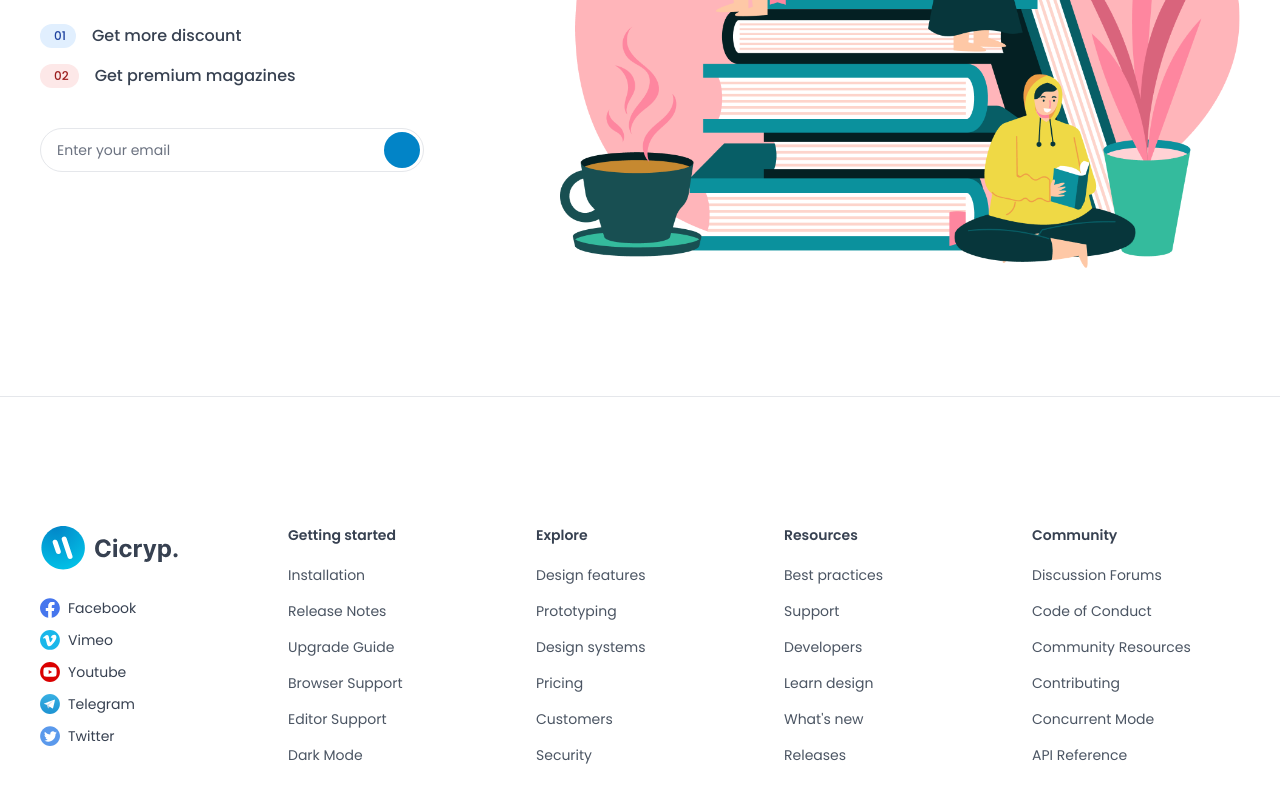
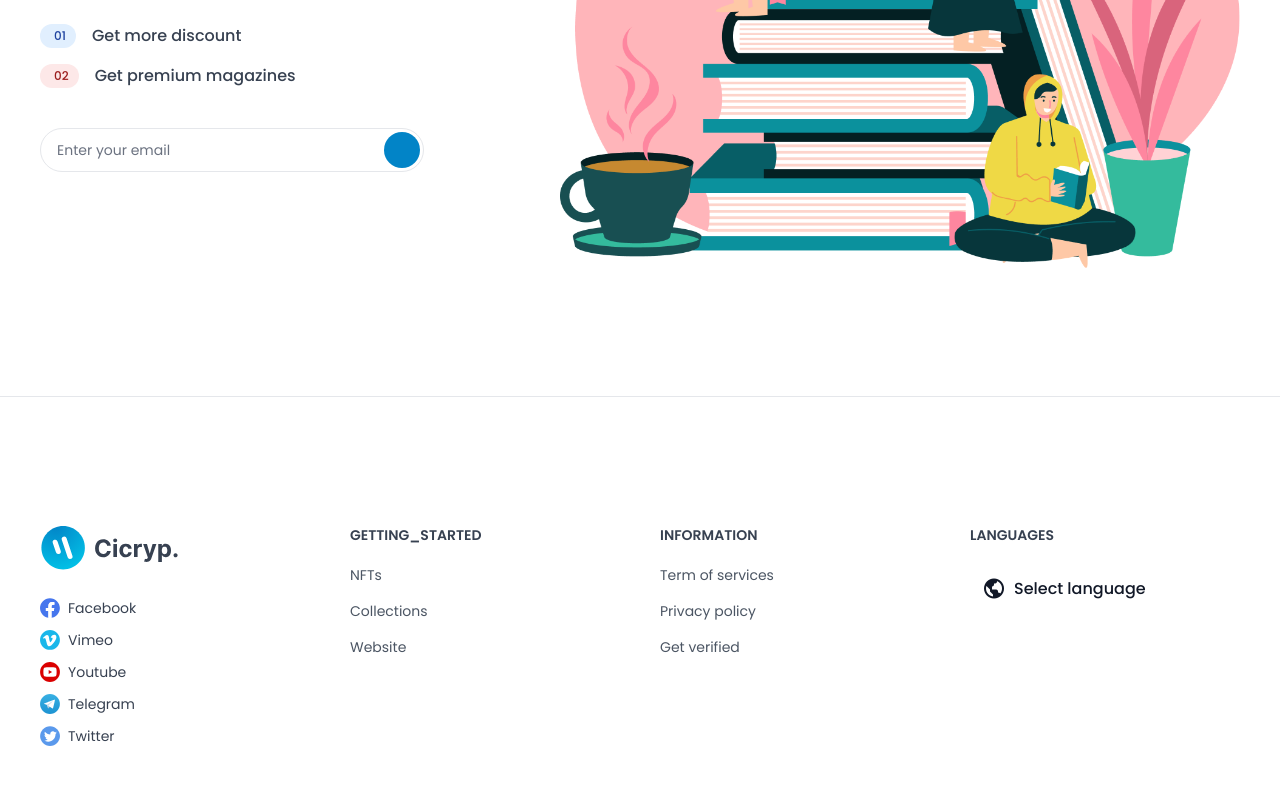
Before and after one commit to farajshuaib/sahaba-landingpage-graduation-project-, a React (Vite) app: page /contact in a window 1280 px wide. Shown: the part 1924-2724 px from the top of the page. Built offline with nearby package versions, Linux system fonts and the light colour scheme.

Commit message:
update footer

```diff
--- a/src/components/Header/LocalesDropDown.tsx
+++ b/src/components/Header/LocalesDropDown.tsx
@@ -3,8 +3,12 @@ import { locales } from "../../constant";
 import React, { Fragment } from "react";
 import { useTranslation } from "react-i18next";
 
-const LocalesDropDown: React.FC = () => {
-  const { i18n } = useTranslation();
+interface Props {
+  labeled?: boolean;
+}
+
+const LocalesDropDown: React.FC<Props> = ({ labeled }) => {
+  const { i18n, t } = useTranslation();
 
   const setLang = (lang: string) => {
     i18n.changeLanguage(lang);
@@ -21,10 +25,11 @@ const LocalesDropDown: React.FC = () => {
             <Popover.Button
               className={`
                 ${open ? "" : "text-opacity-90"}
-                 group  p-2 hover:bg-gray-100 dark:hover:bg-neutral-800 rounded-full inline-flex items-center text-base font-medium hover:text-opacity-100
+                 group  py-2 px-3 hover:bg-gray-100 gap-2 dark:hover:bg-neutral-800 rounded-full inline-flex items-center text-base font-medium hover:text-opacity-100
                   focus:outline-none relative`}
             >
               <i className="text-2xl bx bx-world"></i>
+              {labeled && <span className="">{t("Select_language")}</span>}
             </Popover.Button>
             <Transition
               as={Fragment}
@@ -35,20 +40,20 @@ const LocalesDropDown: React.FC = () => {
               leaveFrom="opacity-100 translate-y-0"
               leaveTo="opacity-0 translate-y-1"
             >
-              <Popover.Panel className="absolute z-10 w-screen max-w-xs px-4 mt-3 -right-28 sm:right-0 sm:px-0">
-                <div className="overflow-hidden shadow-lg rounded-2xl ring-1 ring-black ring-opacity-5">
-                  <div className="relative grid gap-4 p-5 bg-white dark:bg-neutral-800">
-                    <h3 className="text-xl font-semibold">languages</h3>
+              <Popover.Panel className="absolute z-10 px-4 mt-3 -right-28 sm:right-0 sm:px-0">
+                <div className="relative grid gap-4 p-2 overflow-hidden bg-white shadow-lg rounded-2xl ring-1 ring-black ring-opacity-5 dark:bg-neutral-800">
                   {locales.map((item, index: number) => (
                     <button
                       key={index}
                       onClick={() => setLang(item.key)}
-                        className={`${item.key == i18n.language && "bg-gray-100 dark:bg-gray-700"} relative flex px-4 py-2 transition duration-150 ease-in-out rounded-lg hover:bg-gray-100 dark:hover:bg-gray-700 focus:outline-none focus-visible:ring focus-visible:ring-orange-500 focus-visible:ring-opacity-50`}
+                      className={`${
+                        item.key == i18n.language &&
+                        "bg-gray-100 dark:bg-gray-700"
+                      } relative flex  px-12 py-2 transition duration-150 ease-in-out rounded-lg hover:bg-gray-100 dark:hover:bg-gray-700 focus:outline-none focus-visible:ring focus-visible:ring-orange-500 focus-visible:ring-opacity-50`}
                     >
                       {item.value}
                     </button>
                   ))}
-                  </div>
                 </div>
               </Popover.Panel>
             </Transition>
--- a/src/locales/en.json
+++ b/src/locales/en.json
@@ -1,3 +1,12 @@
 {
-  "Create_New_NFT": "Create New NFT"
+  "Create_New_NFT": "Create New NFT",
+  "Select_language": "Select language",
+  "Languages": "Languages",
+  "Getting_started": "Getting_started",
+  "Collections": "Collections",
+  "Website": "Website",
+  "INFORMATION": "INFORMATION",
+  "Term_of_services": "Term of services",
+  "Privacy_policy": "Privacy policy",
+  "Get_verified": "Get verified"
 }
--- a/src/shared/Footer/Footer.tsx
+++ b/src/shared/Footer/Footer.tsx
@@ -1,69 +1,51 @@
 import Logo from "../../shared/Logo/Logo";
 import SocialsList1 from "../../shared/SocialsList1/SocialsList1";
+import { CustomLink } from "../../data/types";
 import React from "react";
+import LocalesDropDown from "../../components/Header/LocalesDropDown";
+import { useTranslation } from "react-i18next";
 
 export interface WidgetFooterMenu {
   id: string;
   title: string;
-  menus: any[];
+  menus: CustomLink[];
 }
+
+
+const Footer: React.FC = () => {
+  const { t } = useTranslation();
 
   const widgetMenus: WidgetFooterMenu[] = [
     {
       id: "5",
-    title: "Getting started",
+      title: t("Getting_started"),
       menus: [
-      { href: "#", label: "Installation" },
-      { href: "#", label: "Release Notes" },
-      { href: "#", label: "Upgrade Guide" },
-      { href: "#", label: "Browser Support" },
-      { href: "#", label: "Editor Support" },
-      { href: "#", label: "Dark Mode" },
+        { href: "/nfts", label: "NFTs" },
+        { href: "/collections", label: t("Collections") },
+        { href: "https://www.sahabanft.com", label: t("Website") },
       ],
     },
     {
       id: "1",
-    title: "Explore",
+      title: t("INFORMATION"),
       menus: [
-      { href: "#", label: "Design features" },
-      { href: "#", label: "Prototyping" },
-      { href: "#", label: "Design systems" },
-      { href: "#", label: "Pricing" },
-      { href: "#", label: "Customers" },
-      { href: "#", label: "Security" },
-    ],
+        {
+          href: "https://www.sahabanft.com/term-of-services",
+          label: t("Term_of_services"),
         },
         {
-    id: "2",
-    title: "Resources",
-    menus: [
-      { href: "#", label: "Best practices" },
-      { href: "#", label: "Support" },
-      { href: "#", label: "Developers" },
-      { href: "#", label: "Learn design" },
-      { href: "#", label: "What's new" },
-      { href: "#", label: "Releases" },
-    ],
+          href: "https://www.sahabanft.com/privacy-policy",
+          label: t("Privacy_policy"),
         },
-  {
-    id: "4",
-    title: "Community",
-    menus: [
-      { href: "#", label: "Discussion Forums" },
-      { href: "#", label: "Code of Conduct" },
-      { href: "#", label: "Community Resources" },
-      { href: "#", label: "Contributing" },
-      { href: "#", label: "Concurrent Mode" },
-      { href: "#", label: "API Reference" },
+        { href: "/kyc-form", label: t("Get_verified") },
       ],
     },
   ];
 
-const Footer: React.FC = () => {
   const renderWidgetMenuItem = (menu: WidgetFooterMenu, index: number) => {
     return (
       <div key={index} className="text-sm">
-        <h2 className="font-semibold text-neutral-700 dark:text-neutral-200">
+        <h2 className="font-semibold uppercase text-neutral-700 dark:text-neutral-200">
           {menu.title}
         </h2>
         <ul className="mt-5 space-y-4">
@@ -73,6 +55,7 @@ const Footer: React.FC = () => {
                 key={index}
                 className="text-neutral-6000 dark:text-neutral-300 hover:text-black dark:hover:text-white"
                 href={item.href}
+                target="_blank"
               >
                 {item.label}
               </a>
@@ -84,17 +67,27 @@ const Footer: React.FC = () => {
   };
 
   return (
-    <div className="nc-Footer relative py-20 lg:pt-32 lg:pb-28 border-t border-neutral-200 dark:border-neutral-700">
-      <div className="container grid grid-cols-2 gap-y-10 gap-x-5 sm:gap-x-8 md:grid-cols-4 lg:grid-cols-5 lg:gap-x-10 ">
-        <div className="grid grid-cols-4 gap-5 col-span-2 md:col-span-4 lg:md:col-span-1 lg:flex lg:flex-col">
+    <div className="relative py-20 border-t nc-Footer lg:pt-32 lg:pb-28 border-neutral-200 dark:border-neutral-700">
+      <div className="container grid grid-cols-2 gap-y-10 gap-x-5 sm:gap-x-8 md:grid-cols-4 lg:grid-cols-4 lg:gap-x-10 ">
+        <div className="grid grid-cols-4 col-span-2 gap-5 md:col-span-4 lg:md:col-span-1 lg:flex lg:flex-col">
           <div className="col-span-2 md:col-span-1">
             <Logo />
           </div>
-          <div className="col-span-2 flex items-center md:col-span-3">
+          <div className="flex items-center col-span-2 md:col-span-3">
             <SocialsList1 className="flex items-center space-x-2 lg:space-x-0 lg:flex-col lg:space-y-3 lg:items-start" />
           </div>
         </div>
+
         {widgetMenus.map(renderWidgetMenuItem)}
+
+        <div className="text-sm">
+          <h2 className="font-semibold uppercase text-neutral-700 dark:text-neutral-200">
+            {t("Languages")}
+          </h2>
+          <div className="mt-5 space-y-4">
+            <LocalesDropDown labeled />
+          </div>
+        </div>
       </div>
     </div>
   );
```
Lines whose indentation alone changed are shown as unchanged.
